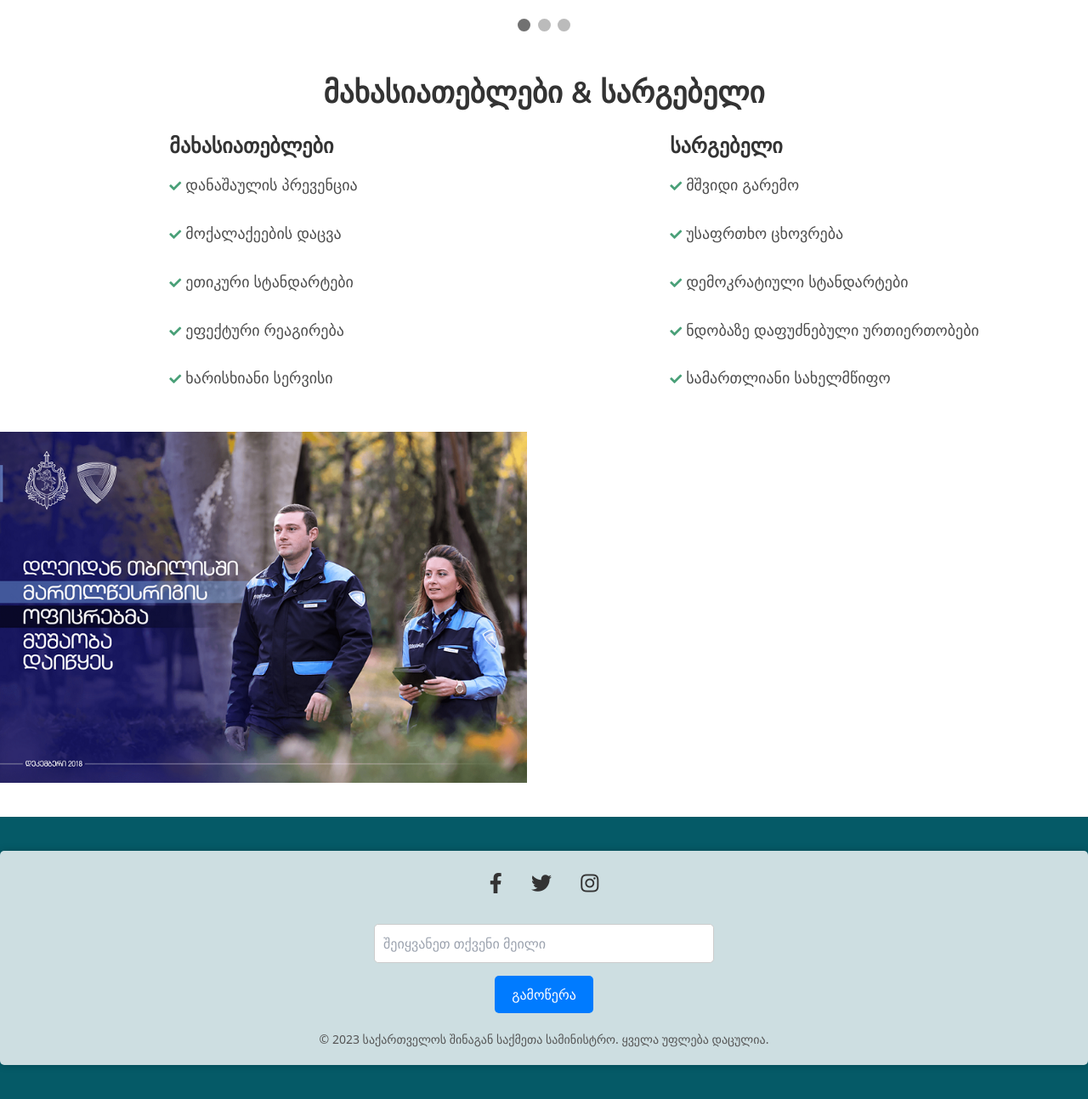
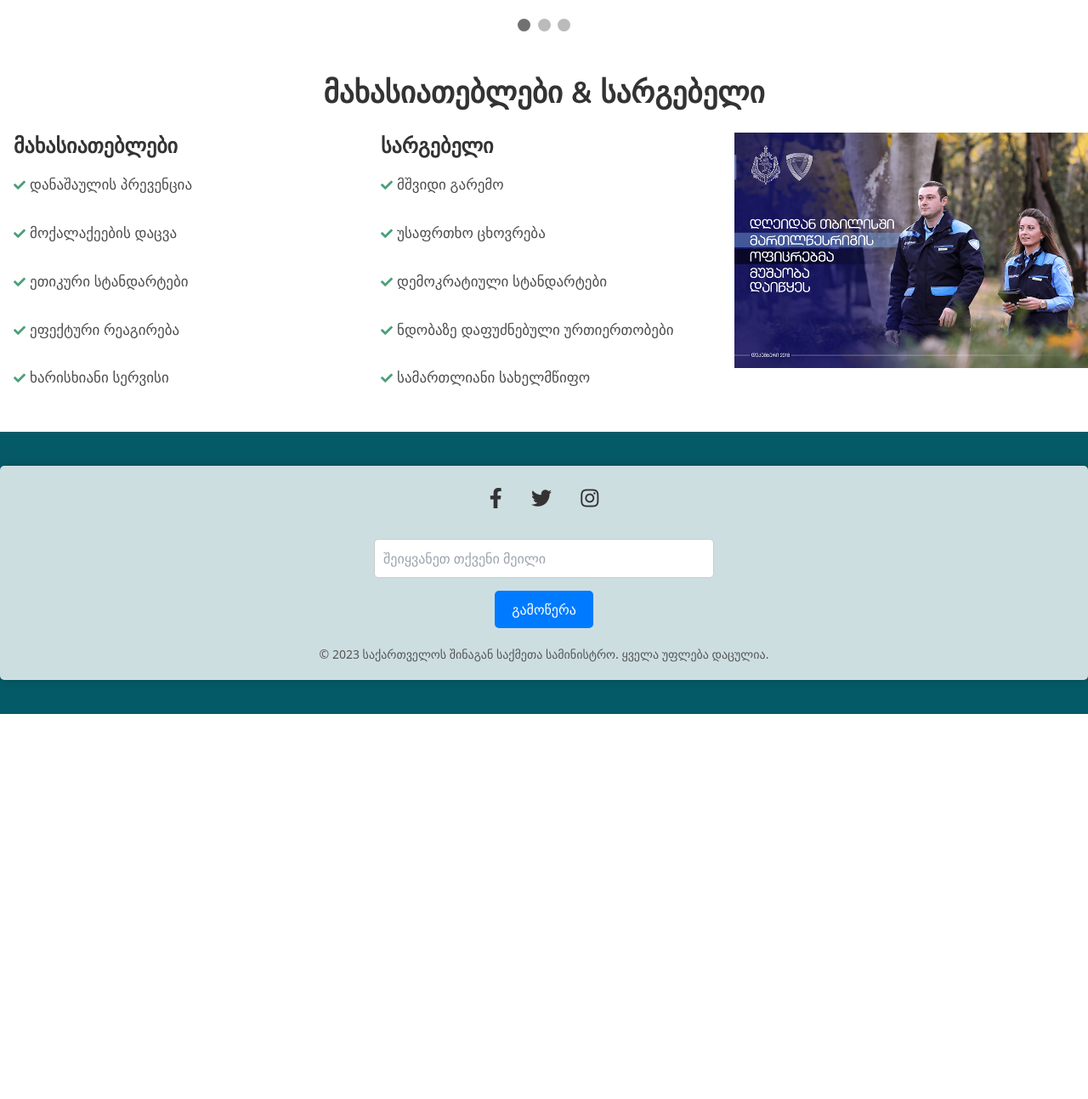
Before and after one commit to nikolozi2001/FlaskApp, a Flask app: page / in a window 1280 px wide. Shown: the part 459-1752 px from the top of the page at 85% size. After the commit the page ends 1299 px from the top, so only its background shows below. Run offline with Flask 3, Linux system fonts and the light colour scheme.

Commit message:
fixed index benefits and some bugs

```diff
--- a/static/style/main.css
+++ b/static/style/main.css
@@ -1002,17 +1002,42 @@ a {
     color: #555;
 }
 
-.mb-2{
+.mb-2 {
     font-family: Poppins, sans-serif;
     color: #4d4d4d;
-    font-size: 18px;
+    font-size: 17px;
     line-height: 28.8px;
 }
 
-.fas, .fa-check {
+.fas,
+.fa-check {
     font-family: "Font Awesome 5 Free";
     font-size: 14px;
     line-height: 14px;
     color: #49a078;
     margin-right: 5px;
 }
+
+/* Define a grid container with 3 columns */
+#benefit {
+    display: grid;
+    grid-template-columns: repeat(3, minmax(0, 1fr)); /* Equivalent to grid-cols-3 */
+    gap: 1rem; /* Adjust the gap as needed */
+    grid-auto-flow: dense; /* Equivalent to grid-flow-row-dense */
+}
+
+/* Responsive styles */
+
+/* For screens 640px or narrower, switch to 2 columns */
+@media (max-width: 640px) {
+    #benefit {
+        grid-template-columns: repeat(2, minmax(0, 1fr));
+    }
+}
+
+/* For screens 480px or narrower, switch to 1 column */
+@media (max-width: 480px) {
+    #benefit {
+        grid-template-columns: minmax(0, 1fr);
+    }
+}
--- a/static/style/output.css
+++ b/static/style/output.css
@@ -605,12 +609,48 @@ video {
   grid-auto-flow: column;
 }
 
+.grid-flow-row-dense {
+  grid-auto-flow: row dense;
+}
+
 .grid-cols-1 {
   grid-template-columns: repeat(1, minmax(0, 1fr));
 }
 
+.grid-cols-3 {
+  grid-template-columns: repeat(3, minmax(0, 1fr));
+}
+
+.grid-cols-2 {
+  grid-template-columns: repeat(2, minmax(0, 1fr));
+}
+
+.grid-cols-4 {
+  grid-template-columns: repeat(4, minmax(0, 1fr));
+}
+
 .grid-rows-5 {
   grid-template-rows: repeat(5, minmax(0, 1fr));
+}
+
+.grid-rows-3 {
+  grid-template-rows: repeat(3, minmax(0, 1fr));
+}
+
+.place-content-center {
+  place-content: center;
+}
+
+.place-items-center {
+  place-items: center;
+}
+
+.content-center {
+  align-content: center;
+}
+
+.content-end {
+  align-content: flex-end;
 }
 
 .justify-items-center {
--- a/templates/index.html
+++ b/templates/index.html
@@ -75,7 +75,7 @@
         <div class="container mx-auto text-center">
             <h2>მახასიათებლები & სარგებელი</h2>
         </div>
-        <div class="grid grid-cols-1 md:grid-cols-2 gap-10 justify-items-center">
+        <div id="benefit" class="grid grid-flow-row-dense grid-cols-3">
             <div class="px-4">
                 <h2 class="text-2xl font-semibold mb-4">მახასიათებლები</h2>
                 <ul class="list-disc list-inside grid grid-rows-5 grid-flow-col gap-5">
@@ -96,7 +96,9 @@
                     <li class="mb-2"> <i class="fas fa-check"></i>სამართლიანი სახელმწიფო</li>
                 </ul>
             </div>
-            <img class="colums-4" src="../static/images/ოფიცერი.png" alt="ოფიცერი" srcset="">
+            <div>
+                <img class="colums-4" src="../static/images/ოფიცერი.png" alt="ოფიცერი" srcset="">
+            </div>
         </div>
     </section>
 </main>
--- a/templates/login.html
+++ b/templates/login.html
@@ -6,7 +6,7 @@
 
 <!-- login.html -->
 <div class="container mx-auto">
-    <h2>სისტემაში შესვლა</h2>
+    <h2 class="text-center">სისტემაში შესვლა</h2>
     <form action="{{ url_for('login') }}" method="post">
         <label for="username">მომხმარებლის სახელი:</label>
         <input type="text" id="username" name="username" required><br><br>
@@ -14,7 +14,7 @@
         <input type="password" id="password" name="password" required><br><br>
         <input type="submit" value="შესვლა">
     </form>
-    <p>არ გაქვს ანგარიში? <a href="{{ url_for('register') }}">რეგისტრაცია</a></p>
+    <p class="text-center pb-3">არ გაქვს ანგარიში? <a href="{{ url_for('register') }}">რეგისტრაცია</a></p>
 </div>
 
 {% endblock %}
--- a/templates/register.html
+++ b/templates/register.html
@@ -6,7 +6,7 @@
 
 <!-- register.html -->
 <div class="container mx-auto">
-    <h2>რეგისტრაცია</h2>
+    <h2 class="text-center">რეგისტრაცია</h2>
     <form action="{{ url_for('register') }}" method="post">
         <label for="firstname">სახელი:</label>
         <input type="text" id="firstname" name="firstname" required><br><br>
@@ -20,7 +20,7 @@
         <input type="password" id="confirm_password" name="confirm_password" required><br><br>
         <input type="submit" value="რეგისტრაცია">
     </form>
-    <p>უკვე გაქვს ანგარიში? <a href="{{ url_for('login') }}">შესვლა</a></p>
+    <p class="text-center pb-3">უკვე გაქვს ანგარიში? <a href="{{ url_for('login') }}">შესვლა</a></p>
 </div>
 
 {% endblock %}
```
Also changed, not shown: other parts of static/style/output.css (+53 -0 lines).
